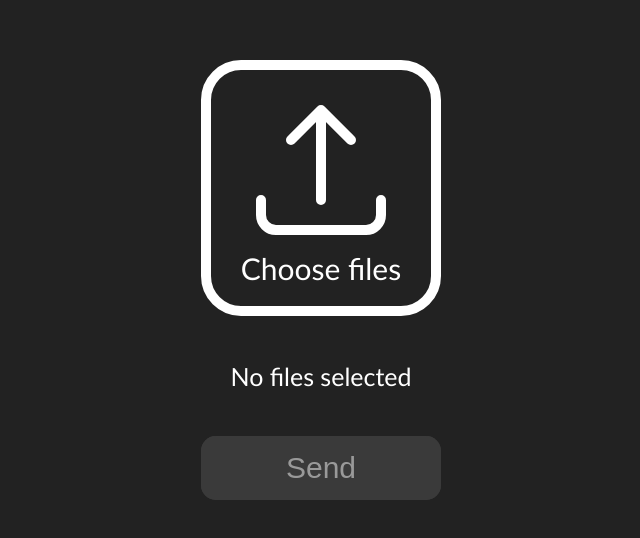
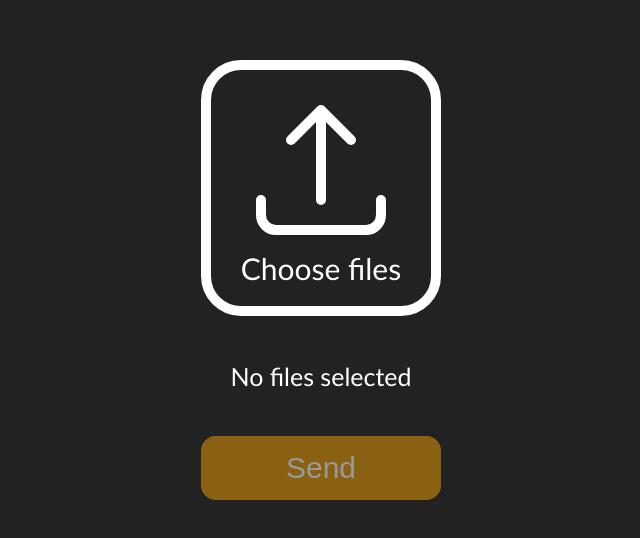
Before and after one commit to alkstr/file-transfer, a website: page public/index.html in a window 1280 px wide. Shown: the part 120-658 px from the top of the page, without its empty margins (319-959 px from the left). Drawn offline with Linux system fonts and the light colour scheme.

Commit message:
Add background color to send button

```diff
--- a/public/style.css
+++ b/public/style.css
@@ -44,5 +44,6 @@ body {
 }
 
 .send-button {
+    background-color: rgb(230, 160, 30);
     font-size: var(--font-lg);
 }
```
